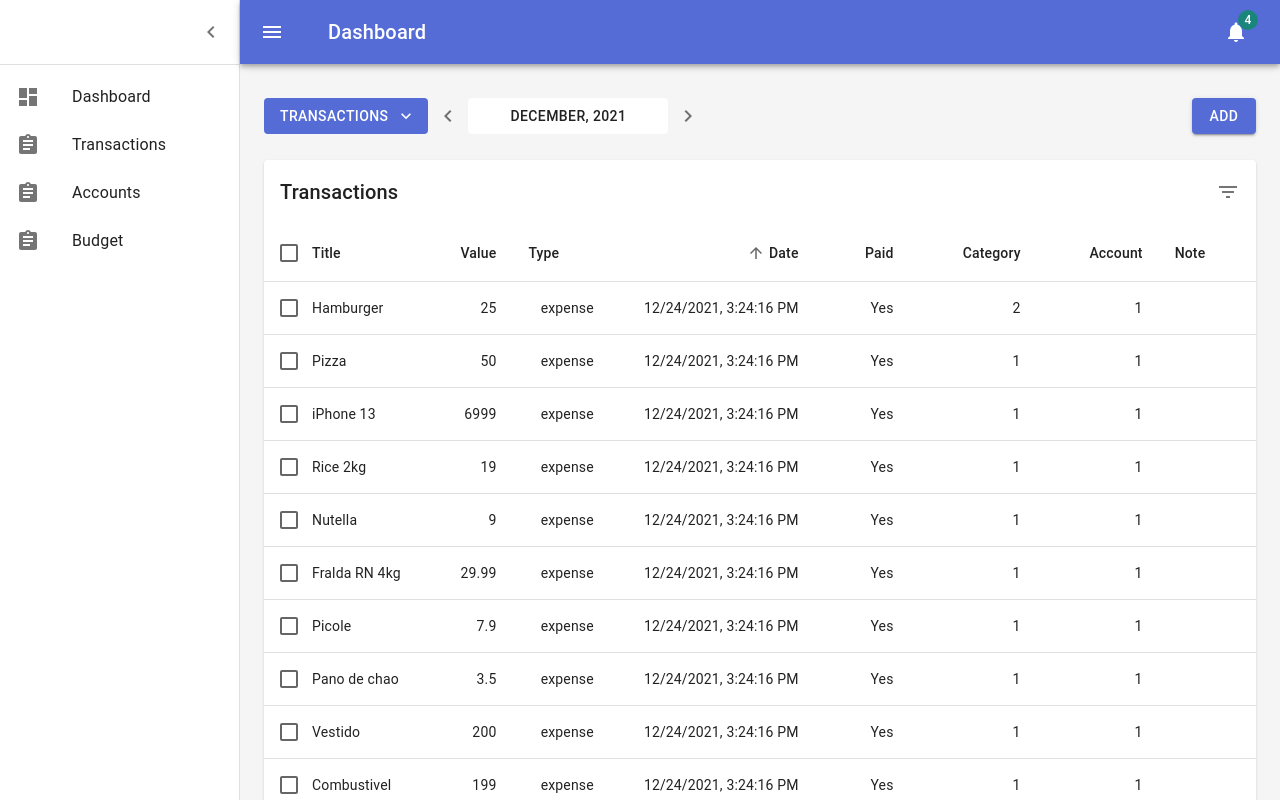
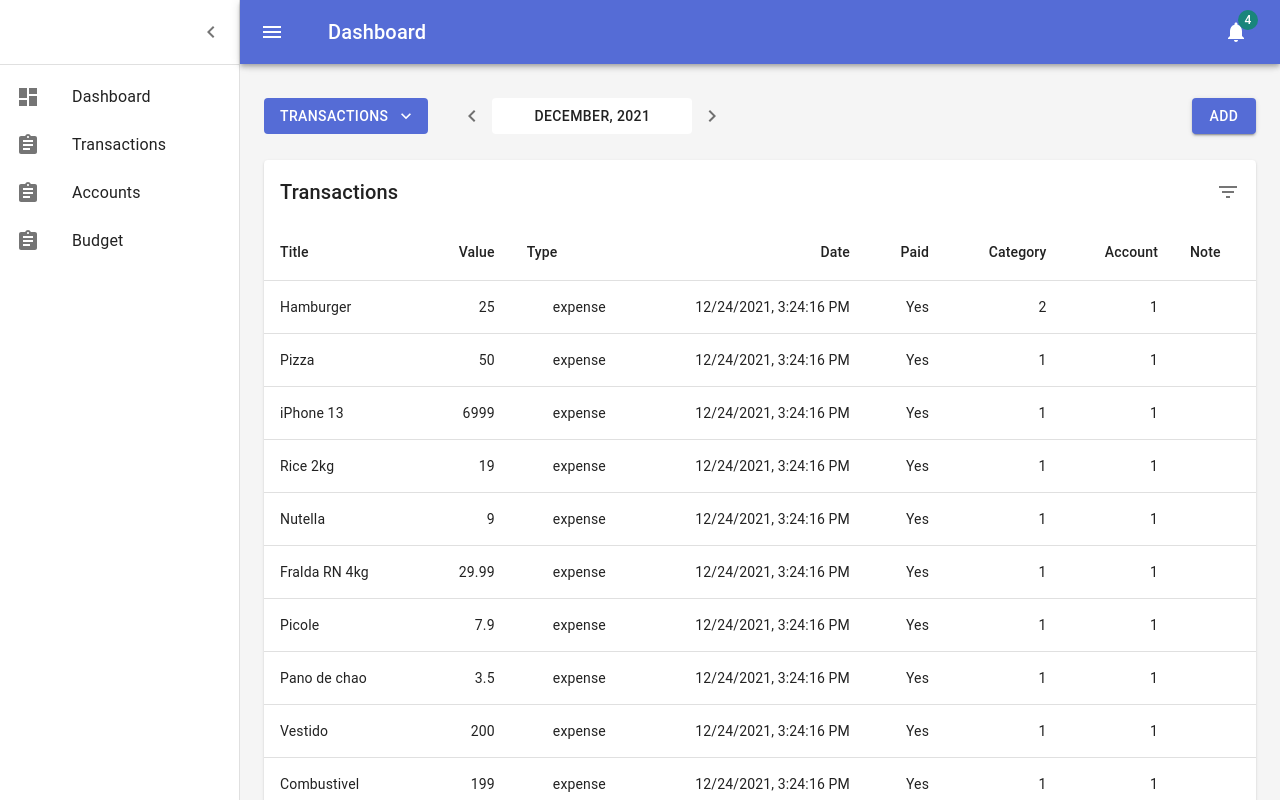
Before and after one commit to opchav/kommoney, a Next.js app: page /transactions in a window 1280 px wide. Built offline with nearby package versions, Linux system fonts and the light colour scheme.

Commit message:
refactor period selector. include year

```diff
--- a/src/components/MonthSelector.tsx
+++ b/src/components/MonthSelector.tsx
@@ -1,89 +1,118 @@
-import * as React from "react";
-import { Box, IconButton, Button, Popover } from "@mui/material";
-import { styled } from "@mui/material/styles";
-import { blue } from "@mui/material/colors";
+import * as React from 'react';
+import Grid from '@mui/material/Grid';
+import Box from '@mui/material/Box';
+import IconButton from '@mui/material/IconButton';
+import Button from '@mui/material/Button';
+import Popover from '@mui/material/Popover';
+import Typography from '@mui/material/Typography';
+import Stack from '@mui/material/Stack';
 
-import ChevronLeftIcon from "@mui/icons-material/ChevronLeft";
-import ChevronRightIcon from "@mui/icons-material/ChevronRight";
+import { styled } from '@mui/material/styles';
+import { blue } from '@mui/material/colors';
 
-import { MyAppState } from "../types/my-app";
-import { getMonthName, MONTHS } from "../utils/helpers";
+import ChevronLeftIcon from '@mui/icons-material/ChevronLeft';
+import ChevronRightIcon from '@mui/icons-material/ChevronRight';
+
+import { MyAppState } from '../types/my-app';
+import { getMonthName, MONTHS } from '../utils/helpers';
 
 const MyButton = styled(Button)(({ theme }) => ({
   backgroundColor: theme.palette.background.paper,
   color: theme.palette.text.primary,
 }));
 
-export default function MonthSelector({
-  currentMonth,
-  setCurrentMonth,
-}: MyAppState) {
-  const [anchorEl, setAnchorEl] = React.useState<HTMLButtonElement | null>(
-    null
-  );
+export default function MonthSelector({ currentPeriod, setCurrentPeriod }: MyAppState) {
+  const [year, setYear] = React.useState(new Date().getFullYear());
+  const [anchorEl, setAnchorEl] = React.useState<HTMLButtonElement | null>(null);
 
-  const handleClose = () => setAnchorEl(null);
+  const handleClose = (checkYear = true) => {
+    setAnchorEl(null);
+    // just in case the use selects a different a year but doesn't confirm.
+    // When closing the poppover ensure the year selector = current period's year
+    if (checkYear && year !== currentPeriod.year) {
+      setYear(currentPeriod.year);
+    }
+  };
 
   const handleClick = (event: React.MouseEvent<HTMLButtonElement>) => {
     setAnchorEl(event.currentTarget);
   };
 
-  const handleMonthSelected = (i: number) => {
-    setCurrentMonth(i);
-    handleClose();
+  const handleSelectPeriod = (month: number) => {
+    setCurrentPeriod({ month, year });
+    handleClose(false);
+  };
+
+  const handleNextPeriod = () => {
+    if (currentPeriod.month === 11) {
+      setCurrentPeriod((prev) => ({ month: 0, year: prev.year + 1 }));
+      setYear(currentPeriod.year + 1);
+    } else {
+      setCurrentPeriod((prev) => ({ month: prev.month + 1, year: prev.year }));
+    }
+  };
+
+  const handlePrevPeriod = () => {
+    if (currentPeriod.month === 0) {
+      setCurrentPeriod((prev) => ({ month: 11, year: prev.year - 1 }));
+      setYear(currentPeriod.year - 1);
+    } else {
+      setCurrentPeriod((prev) => ({ month: prev.month - 1, year: prev.year }));
+    }
   };
 
   const open = Boolean(anchorEl);
-  const id = open ? "simple-popover" : undefined;
+  const id = open ? 'simple-popover' : undefined;
 
   return (
     <>
-      <IconButton>
+      <IconButton onClick={handlePrevPeriod} sx={{ ml: 3 }}>
         <ChevronLeftIcon />
       </IconButton>
       <Box width={200}>
-        <MyButton
-          aria-describedby={id}
-          onClick={handleClick}
-          sx={{ width: "100%" }}
-        >
-          {getMonthName(currentMonth)}, 2021
+        <MyButton aria-describedby={id} onClick={handleClick} sx={{ width: '100%' }}>
+          {getMonthName(currentPeriod.month)}, {currentPeriod.year}
         </MyButton>
         <Popover
           id={id}
           open={open}
           anchorEl={anchorEl}
           onClose={handleClose}
-          anchorOrigin={{
-            vertical: "bottom",
-            horizontal: "left",
-          }}
+          anchorOrigin={{ vertical: 'bottom', horizontal: 'center' }}
+          transformOrigin={{ vertical: 'top', horizontal: 'center' }}
         >
-          <Box
-            sx={{
-              display: "flex",
-              flexWrap: "wrap",
-              maxWidth: 380,
-              p: 1,
-            }}
-          >
+          <Grid container spacing={1} sx={{ width: 400, p: 1 }}>
+            {/* Year selector */}
+            <Grid item xs={12}>
+              <Stack direction="row" alignItems="center" spacing={3} justifyContent="center" pt={1}>
+                <IconButton onClick={() => setYear((state) => state - 1)}>
+                  <ChevronLeftIcon />
+                </IconButton>
+                <Typography>{year}</Typography>
+                <IconButton onClick={() => setYear((state) => state + 1)}>
+                  <ChevronRightIcon />
+                </IconButton>
+              </Stack>
+            </Grid>
             {MONTHS.map(([text], i) => (
-              <Box key={i} sx={{ width: 120 }}>
+              <Grid item xs={3} sm={2} md={4} key={i}>
                 <MyButton
                   sx={{
-                    width: "100%",
-                    color: i === currentMonth ? blue[800] : "",
+                    width: '100%',
+                    color: i === currentPeriod.month ? blue[800] : '',
+                    p: 1,
                   }}
-                  onClick={() => handleMonthSelected(i)}
+                  variant={i === currentPeriod.month ? 'outlined' : 'text'}
+                  onClick={() => handleSelectPeriod(i)}
                 >
                   {text}
                 </MyButton>
-              </Box>
+              </Grid>
             ))}
-          </Box>
+          </Grid>
         </Popover>
       </Box>
-      <IconButton>
+      <IconButton onClick={handleNextPeriod}>
         <ChevronRightIcon />
       </IconButton>
     </>
--- a/src/components/transactions/TransactionsTable.tsx
+++ b/src/components/transactions/TransactionsTable.tsx
@@ -1,49 +1,25 @@
-import * as React from "react";
-import { alpha } from "@mui/material/styles";
-import Box from "@mui/material/Box";
-import Table from "@mui/material/Table";
-import TableBody from "@mui/material/TableBody";
-import TableCell from "@mui/material/TableCell";
-import TableContainer from "@mui/material/TableContainer";
-import TableHead from "@mui/material/TableHead";
-import TablePagination from "@mui/material/TablePagination";
-import TableRow from "@mui/material/TableRow";
-import TableSortLabel from "@mui/material/TableSortLabel";
-import Toolbar from "@mui/material/Toolbar";
-import Typography from "@mui/material/Typography";
-import Paper from "@mui/material/Paper";
-import Checkbox from "@mui/material/Checkbox";
-import IconButton from "@mui/material/IconButton";
-import Tooltip from "@mui/material/Tooltip";
-import DeleteIcon from "@mui/icons-material/Delete";
-import FilterListIcon from "@mui/icons-material/FilterList";
-import { visuallyHidden } from "@mui/utils";
-import { Transaction } from "../../types/transaction";
-import { useTransactions } from "../../context/TransactionContext";
-
-function descendingComparator<T>(a: T, b: T, orderBy: keyof T) {
-  if (b[orderBy] < a[orderBy]) {
-    return -1;
-  }
-  if (b[orderBy] > a[orderBy]) {
-    return 1;
-  }
-  return 0;
-}
-
-type Order = "asc" | "desc";
-
-function getComparator<Key extends keyof any>(
-  order: Order,
-  orderBy: Key
-): (
-  a: { [key in Key]: number | string },
-  b: { [key in Key]: number | string }
-) => number {
-  return order === "desc"
-    ? (a, b) => descendingComparator(a, b, orderBy)
-    : (a, b) => -descendingComparator(a, b, orderBy);
-}
+import * as React from 'react';
+import { alpha } from '@mui/material/styles';
+import Box from '@mui/material/Box';
+import Table from '@mui/material/Table';
+import TableBody from '@mui/material/TableBody';
+import TableCell from '@mui/material/TableCell';
+import TableContainer from '@mui/material/TableContainer';
+import TableHead from '@mui/material/TableHead';
+import TablePagination from '@mui/material/TablePagination';
+import TableRow from '@mui/material/TableRow';
+import TableSortLabel from '@mui/material/TableSortLabel';
+import Toolbar from '@mui/material/Toolbar';
+import Typography from '@mui/material/Typography';
+import Paper from '@mui/material/Paper';
+import Checkbox from '@mui/material/Checkbox';
+import IconButton from '@mui/material/IconButton';
+import Tooltip from '@mui/material/Tooltip';
+import DeleteIcon from '@mui/icons-material/Delete';
+import FilterListIcon from '@mui/icons-material/FilterList';
+import { visuallyHidden } from '@mui/utils';
+import { Transaction } from '../../types/transaction';
+import { useTransactions } from '../../context/TransactionContext';
 
 interface HeadCell {
   disablePadding: boolean;
@@ -54,310 +30,121 @@ interface HeadCell {
 
 const headCells: readonly HeadCell[] = [
   {
-    id: "title",
+    id: 'title',
     numeric: false,
     disablePadding: true,
-    label: "Title",
+    label: 'Title',
   },
   {
-    id: "value",
+    id: 'value',
     numeric: true,
     disablePadding: false,
-    label: "Value",
+    label: 'Value',
   },
   {
-    id: "type",
+    id: 'type',
     numeric: false,
     disablePadding: false,
-    label: "Type",
+    label: 'Type',
   },
   {
-    id: "date",
+    id: 'date',
     numeric: true,
     disablePadding: false,
-    label: "Date",
+    label: 'Date',
   },
   {
-    id: "paid",
+    id: 'paid',
     numeric: true,
     disablePadding: false,
-    label: "Paid",
+    label: 'Paid',
   },
   {
-    id: "category",
+    id: 'category',
     numeric: true,
     disablePadding: false,
-    label: "Category",
+    label: 'Category',
   },
   {
-    id: "account",
+    id: 'account',
     numeric: true,
     disablePadding: false,
-    label: "Account",
+    label: 'Account',
   },
   {
-    id: "note",
+    id: 'note',
     numeric: false,
     disablePadding: false,
-    label: "Note",
+    label: 'Note',
   },
 ];
 
-interface EnhancedTableProps {
-  numSelected: number;
-  onRequestSort: (
-    event: React.MouseEvent<unknown>,
-    property: keyof Transaction
-  ) => void;
-  onSelectAllClick: (event: React.ChangeEvent<HTMLInputElement>) => void;
-  order: Order;
-  orderBy: string;
-  rowCount: number;
-}
+export default function TransactionsTable() {
+  const [page, setPage] = React.useState(0);
+  const [rowsPerPage, setRowsPerPage] = React.useState(10);
 
-function EnhancedTableHead(props: EnhancedTableProps) {
-  const {
-    onSelectAllClick,
-    order,
-    orderBy,
-    numSelected,
-    rowCount,
-    onRequestSort,
-  } = props;
-  const createSortHandler =
-    (property: keyof Transaction) => (event: React.MouseEvent<unknown>) => {
-      onRequestSort(event, property);
+  const transactions = useTransactions();
+
+  const handleChangePage = (event: unknown, newPage: number) => {
+    setPage(newPage);
   };
 
-  return (
-    <TableHead>
-      <TableRow>
-        <TableCell padding="checkbox">
-          <Checkbox
-            color="primary"
-            indeterminate={numSelected > 0 && numSelected < rowCount}
-            checked={rowCount > 0 && numSelected === rowCount}
-            onChange={onSelectAllClick}
-            inputProps={{
-              "aria-label": "select all transactions",
-            }}
-          />
-        </TableCell>
-        {headCells.map((headCell) => (
-          <TableCell
-            key={headCell.id}
-            align={headCell.numeric ? "right" : "left"}
-            padding={headCell.disablePadding ? "none" : "normal"}
-            sortDirection={orderBy === headCell.id ? order : false}
-          >
-            <TableSortLabel
-              active={orderBy === headCell.id}
-              direction={orderBy === headCell.id ? order : "asc"}
-              onClick={createSortHandler(headCell.id)}
-            >
-              {headCell.label}
-              {orderBy === headCell.id ? (
-                <Box component="span" sx={visuallyHidden}>
-                  {order === "desc" ? "sorted descending" : "sorted ascending"}
-                </Box>
-              ) : null}
-            </TableSortLabel>
-          </TableCell>
-        ))}
-      </TableRow>
-    </TableHead>
-  );
-}
+  const handleChangeRowsPerPage = (event: React.ChangeEvent<HTMLInputElement>) => {
+    setRowsPerPage(parseInt(event.target.value, 10));
+    setPage(0);
+  };
 
-interface EnhancedTableToolbarProps {
-  numSelected: number;
-}
-
-const EnhancedTableToolbar = (props: EnhancedTableToolbarProps) => {
-  const { numSelected } = props;
+  // Avoid a layout jump when reaching the last page with empty rows.
+  const emptyRows = page > 0 ? Math.max(0, (1 + page) * rowsPerPage - transactions.length) : 0;
 
   return (
+    <Box sx={{ width: '100%' }}>
+      <Paper sx={{ width: '100%', mb: 2 }}>
         <Toolbar
           sx={{
             pl: { sm: 2 },
             pr: { xs: 1, sm: 1 },
-        ...(numSelected > 0 && {
-          bgcolor: (theme) =>
-            alpha(
-              theme.palette.primary.main,
-              theme.palette.action.activatedOpacity
-            ),
-        }),
+            display: 'flex',
+            justifyContent: 'space-between',
           }}
         >
-      {numSelected > 0 ? (
-        <Typography
-          sx={{ flex: "1 1 100%" }}
-          color="inherit"
-          variant="subtitle1"
-          component="div"
-        >
-          {numSelected} selected
-        </Typography>
-      ) : (
-        <Typography
-          sx={{ flex: "1 1 100%" }}
-          variant="h6"
-          id="tableTitle"
-          component="div"
-        >
+          <Typography variant="h6" id="tableTitle" component="div">
             Transactions
           </Typography>
-      )}
-      {numSelected > 0 ? (
-        <Tooltip title="Delete">
-          <IconButton>
-            <DeleteIcon />
-          </IconButton>
-        </Tooltip>
-      ) : (
           <Tooltip title="Filter list">
             <IconButton>
               <FilterListIcon />
             </IconButton>
           </Tooltip>
-      )}
         </Toolbar>
-  );
-};
-
-export default function TransactionsTable() {
-  const [order, setOrder] = React.useState<Order>("asc");
-  const [orderBy, setOrderBy] = React.useState<keyof Transaction>("date");
-  const [selected, setSelected] = React.useState<readonly string[]>([]);
-  const [page, setPage] = React.useState(0);
-  const [rowsPerPage, setRowsPerPage] = React.useState(10);
-
-  const transactions = useTransactions();
-
-  const handleRequestSort = (
-    event: React.MouseEvent<unknown>,
-    property: keyof Transaction
-  ) => {
-    const isAsc = orderBy === property && order === "asc";
-    setOrder(isAsc ? "desc" : "asc");
-    setOrderBy(property);
-  };
-
-  const handleSelectAllClick = (event: React.ChangeEvent<HTMLInputElement>) => {
-    if (event.target.checked) {
-      const newSelecteds = transactions.map((n) => n.title);
-      setSelected(newSelecteds);
-      return;
-    }
-    setSelected([]);
-  };
-
-  const handleClick = (event: React.MouseEvent<unknown>, name: string) => {
-    const selectedIndex = selected.indexOf(name);
-    let newSelected: readonly string[] = [];
-
-    if (selectedIndex === -1) {
-      newSelected = newSelected.concat(selected, name);
-    } else if (selectedIndex === 0) {
-      newSelected = newSelected.concat(selected.slice(1));
-    } else if (selectedIndex === selected.length - 1) {
-      newSelected = newSelected.concat(selected.slice(0, -1));
-    } else if (selectedIndex > 0) {
-      newSelected = newSelected.concat(
-        selected.slice(0, selectedIndex),
-        selected.slice(selectedIndex + 1)
-      );
-    }
-
-    setSelected(newSelected);
-  };
-
-  const handleChangePage = (event: unknown, newPage: number) => {
-    setPage(newPage);
-  };
-
-  const handleChangeRowsPerPage = (
-    event: React.ChangeEvent<HTMLInputElement>
-  ) => {
-    setRowsPerPage(parseInt(event.target.value, 10));
-    setPage(0);
-  };
-
-  const isSelected = (name: string) => selected.indexOf(name) !== -1;
-
-  // Avoid a layout jump when reaching the last page with empty rows.
-  const emptyRows =
-    page > 0 ? Math.max(0, (1 + page) * rowsPerPage - transactions.length) : 0;
-
-  return (
-    <Box sx={{ width: "100%" }}>
-      <Paper sx={{ width: "100%", mb: 2 }}>
-        <EnhancedTableToolbar numSelected={selected.length} />
         <TableContainer>
-          <Table
-            sx={{ minWidth: 750 }}
-            aria-labelledby="tableTitle"
-            size="medium"
-          >
-            <EnhancedTableHead
-              numSelected={selected.length}
-              order={order}
-              orderBy={orderBy}
-              onSelectAllClick={handleSelectAllClick}
-              onRequestSort={handleRequestSort}
-              rowCount={transactions.length}
-            />
+          <Table sx={{ minWidth: 750 }} aria-labelledby="tableTitle" size="medium">
+            <TableHead>
+              <TableRow>
+                {headCells.map((headCell) => (
+                  <TableCell key={headCell.id} align={headCell.numeric ? 'right' : 'left'}>
+                    {headCell.label}
+                  </TableCell>
+                ))}
+              </TableRow>
+            </TableHead>
             <TableBody>
               {transactions
-                .slice()
-                .sort(getComparator(order, orderBy))
                 .slice(page * rowsPerPage, page * rowsPerPage + rowsPerPage)
-                .map((row, index) => {
-                  const isItemSelected = isSelected(row.title);
-                  const labelId = `enhanced-table-checkbox-${index}`;
-
-                  return (
-                    <TableRow
-                      hover
-                      onClick={(event) => handleClick(event, row.title)}
-                      role="checkbox"
-                      aria-checked={isItemSelected}
-                      tabIndex={-1}
-                      key={row.title}
-                      selected={isItemSelected}
-                    >
-                      <TableCell padding="checkbox">
-                        <Checkbox
-                          color="primary"
-                          checked={isItemSelected}
-                          inputProps={{
-                            "aria-labelledby": labelId,
-                          }}
-                        />
-                      </TableCell>
-                      <TableCell
-                        component="th"
-                        id={labelId}
-                        scope="row"
-                        padding="none"
-                      >
+                .map((row, index) => (
+                  <TableRow hover tabIndex={-1} key={row.title}>
+                    <TableCell component="th" id={`row-tx-${index}`} scope="row">
                       {row.title}
                     </TableCell>
                     <TableCell align="right">{row.value}</TableCell>
                     <TableCell align="right">{row.type}</TableCell>
-                      <TableCell align="right">
-                        {new Date(row.date).toLocaleString()}
-                      </TableCell>
-                      <TableCell align="right">
-                        {row.paid ? "Yes" : "no"}
-                      </TableCell>
+                    <TableCell align="right">{new Date(row.date).toLocaleString()}</TableCell>
+                    <TableCell align="right">{row.paid ? 'Yes' : 'no'}</TableCell>
                     <TableCell align="right">{row.category}</TableCell>
                     <TableCell align="right">{row.account}</TableCell>
                     <TableCell align="right">{row.note}</TableCell>
                   </TableRow>
-                  );
-                })}
+                ))}
               {emptyRows > 0 && (
                 <TableRow style={{ height: 53 * emptyRows }}>
                   <TableCell colSpan={6} />
@@ -367,7 +154,7 @@ export default function TransactionsTable() {
           </Table>
         </TableContainer>
         <TablePagination
-          rowsPerPageOptions={[5, 10, 25]}
+          rowsPerPageOptions={[10, 25, 50]}
           component="div"
           count={transactions.length}
           rowsPerPage={rowsPerPage}
--- a/src/pages/_app.tsx
+++ b/src/pages/_app.tsx
@@ -7,14 +7,14 @@ import { SessionProvider } from 'next-auth/react';
 import theme from '../styles/theme';
 import createEmotionCache from '../utils/createEmotionCache';
 import { MyAppProps } from '../types/page';
-import { getMonth } from '../utils/helpers';
+import { getPeriod, Period } from '../utils/helpers';
 import { TransactionsProvider } from '../context/TransactionContext';
 
 // Client-side cache, shared for the whole session of the user in the browser.
 const clientSideEmotionCache = createEmotionCache();
 
 function MyApp(props: MyAppProps) {
-  const [currentMonth, setCurrentMonth] = React.useState(getMonth());
+  const [currentPeriod, setCurrentPeriod] = React.useState<Period>(getPeriod);
 
   const { Component, emotionCache = clientSideEmotionCache, pageProps } = props;
 
@@ -33,8 +33,8 @@ function MyApp(props: MyAppProps) {
           <TransactionsProvider>
             {getLayout(
               <Component
-                currentMonth={currentMonth}
-                setCurrentMonth={setCurrentMonth}
+                currentPeriod={currentPeriod}
+                setCurrentPeriod={setCurrentPeriod}
                 {...pageProps}
               />,
             )}
--- a/src/pages/transactions.tsx
+++ b/src/pages/transactions.tsx
@@ -1,22 +1,21 @@
 import Grid from '@mui/material/Grid';
 import Box from '@mui/material/Box';
 
-import { getLayout } from '../components/layouts/dashboard/Dashboard';
-
-import TransactionsTable from '../components/transactions/TransactionsTable';
-import { MyAppState } from '../types/my-app';
-import MonthSelector from '../components/MonthSelector';
-import TransactionForm from '../components/TransactionForm';
+import TransactionsTable from '@/components/transactions/TransactionsTable';
+import { MyAppState } from '@/types/my-app';
+import MonthSelector from '@/components/MonthSelector';
+import TransactionForm from '@/components/TransactionForm';
 import TransactionTypeMenu from '@/components/transactions/TransactionTypeMenu';
 
-export default function TransactionsPage({ currentMonth, setCurrentMonth }: MyAppState) {
+import { getLayout } from '@/components/layouts/dashboard/Dashboard';
+
+export default function TransactionsPage({ currentPeriod, setCurrentPeriod }: MyAppState) {
   return (
-    <>
     <Grid container spacing={3} sx={{ pb: 3 }}>
       <Grid item xs={12}>
         <Box sx={{ display: 'flex', alignItems: 'center' }}>
           <TransactionTypeMenu />
-            <MonthSelector setCurrentMonth={setCurrentMonth} currentMonth={currentMonth} />
+          <MonthSelector setCurrentPeriod={setCurrentPeriod} currentPeriod={currentPeriod} />
           <Box sx={{ flexGrow: 1 }}></Box>
           <TransactionForm />
         </Box>
@@ -25,7 +24,6 @@ export default function TransactionsPage({ currentMonth, setCurrentMonth }: MyAp
         <TransactionsTable />
       </Grid>
     </Grid>
-    </>
   );
 }
 
--- a/src/types/my-app.d.ts
+++ b/src/types/my-app.d.ts
@@ -1,4 +1,6 @@
+import { Period } from '@/utils/helpers';
+
 export declare type MyAppState = {
-  currentMonth: number;
-  setCurrentMonth(month: number): void;
+  currentPeriod: Period;
+  setCurrentPeriod: React.Dispatch<React.SetStateAction<Period>>;
 };
--- a/src/utils/helpers.ts
+++ b/src/utils/helpers.ts
@@ -1,16 +1,16 @@
 export const MONTHS: Array<Array<string>> = [
-  ["January", "Jan"],
-  ["February", "Feb"],
-  ["March", "Mar"],
-  ["April", "Apr"],
-  ["May", "May"],
-  ["June", "Jun"],
-  ["July", "Jul"],
-  ["August", "Aug"],
-  ["September", "Sep"],
-  ["October", "Oct"],
-  ["November", "Nov"],
-  ["December", "Dec"],
+  ['January', 'Jan'],
+  ['February', 'Feb'],
+  ['March', 'Mar'],
+  ['April', 'Apr'],
+  ['May', 'May'],
+  ['June', 'Jun'],
+  ['July', 'Jul'],
+  ['August', 'Aug'],
+  ['September', 'Sep'],
+  ['October', 'Oct'],
+  ['November', 'Nov'],
+  ['December', 'Dec'],
 ];
 
 /**
@@ -34,3 +34,16 @@ export function randomId() {
   // https://stackoverflow.com/a/8084248
   return (Math.random() + 1).toString(36).substring(2);
 }
+
+export type Period = {
+  month: number;
+  year: number;
+};
+
+export function getPeriod(): Period {
+  const dt = new Date();
+  return {
+    month: dt.getMonth(),
+    year: dt.getFullYear(),
+  };
+}
```
Lines whose indentation alone changed are shown as unchanged.
